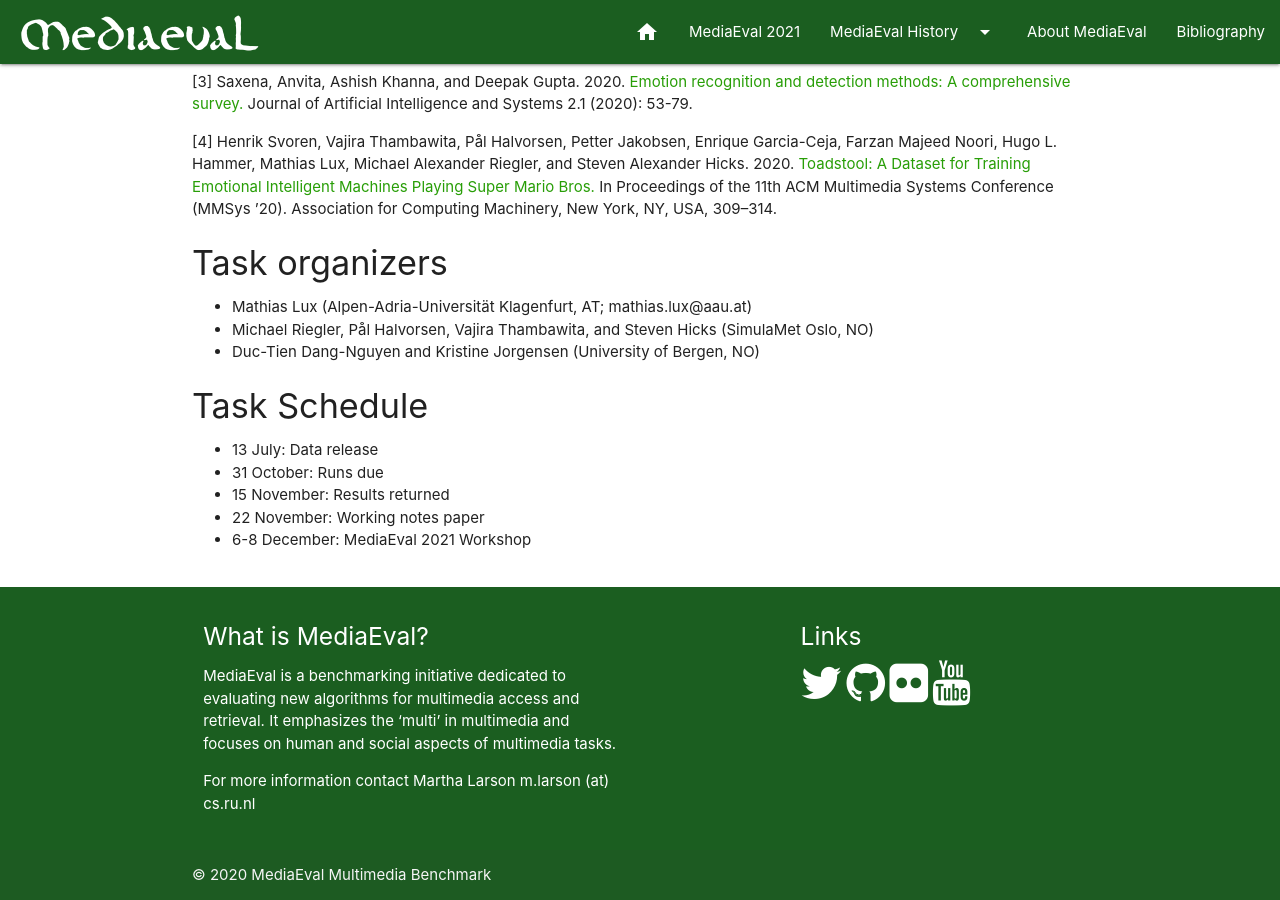
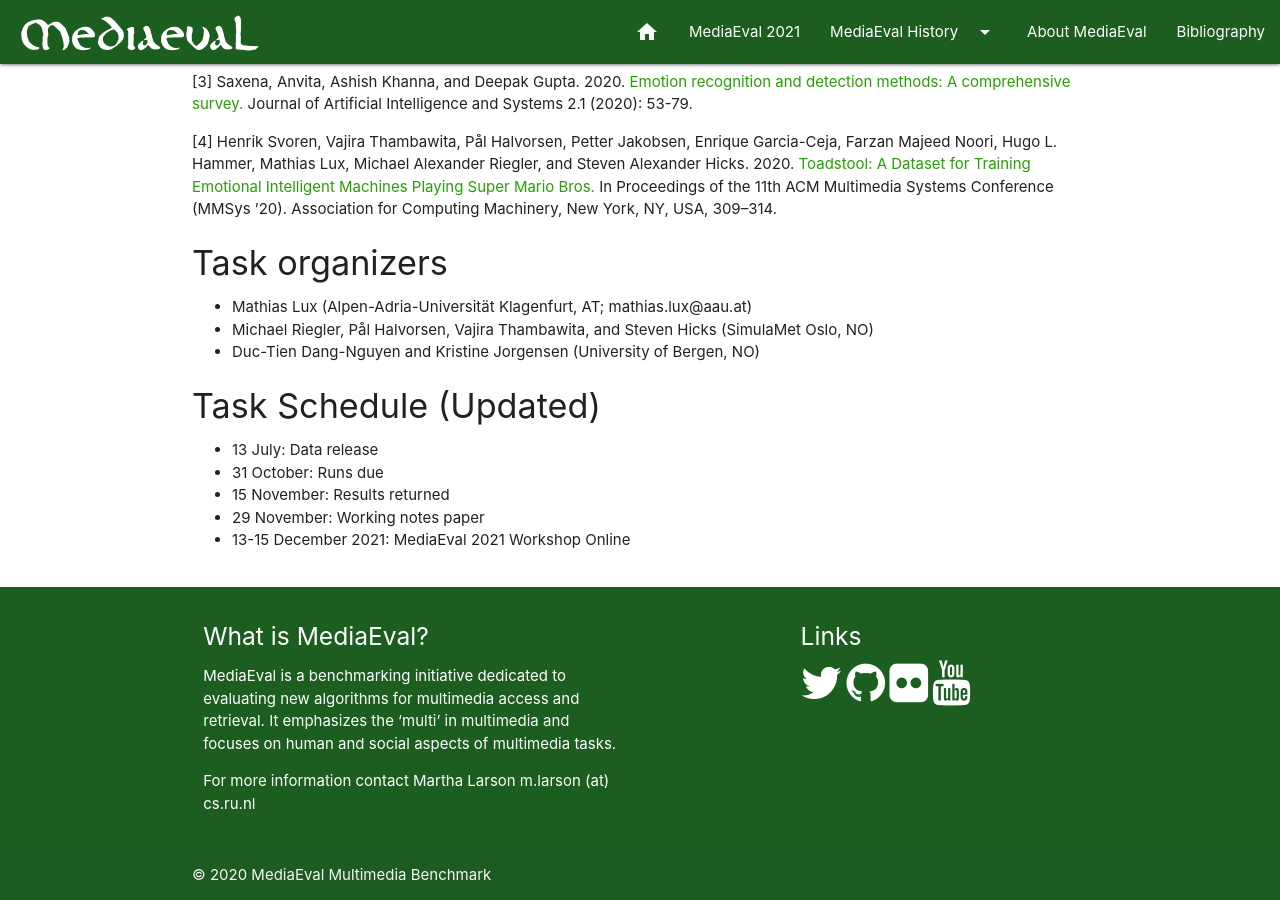
Before and after one commit to multimediaeval/multimediaeval.github.io, a Jekyll site: the page built from _editions/2021/tasks/emotionalmario.md, in a window 1280 px wide and 900 px high, scrolled down 2075 px. Built offline with Jekyll 4.4.1, drawn with Linux system fonts in a browser that asks for light colours.

Commit message:
Update emotionalmario.md

```diff
--- a/_editions/2021/tasks/emotionalmario.md
+++ b/_editions/2021/tasks/emotionalmario.md
@@ -67,9 +67,9 @@
 * Michael Riegler, Pål Halvorsen, Vajira Thambawita, and Steven Hicks (SimulaMet Oslo, NO)
 * Duc-Tien Dang-Nguyen and Kristine Jorgensen (University of Bergen, NO)
 
-#### Task Schedule
+#### Task Schedule (Updated)
 * 13 July: Data release
 * 31 October: Runs due
 * 15 November: Results returned
-* 22 November: Working notes paper  <!-- Fixed. Please do not change.-->
-* 6-8 December: MediaEval 2021 Workshop <!-- Fixed. Please do not change. Exact date to be decided-->
+* 29 November: Working notes paper  <!-- Fixed. Please do not change. Exact date to be decided-->
+* 13-15 December 2021: MediaEval 2021 Workshop Online <!-- Fixed. Please do not change. Exact date to be decided-->
```
